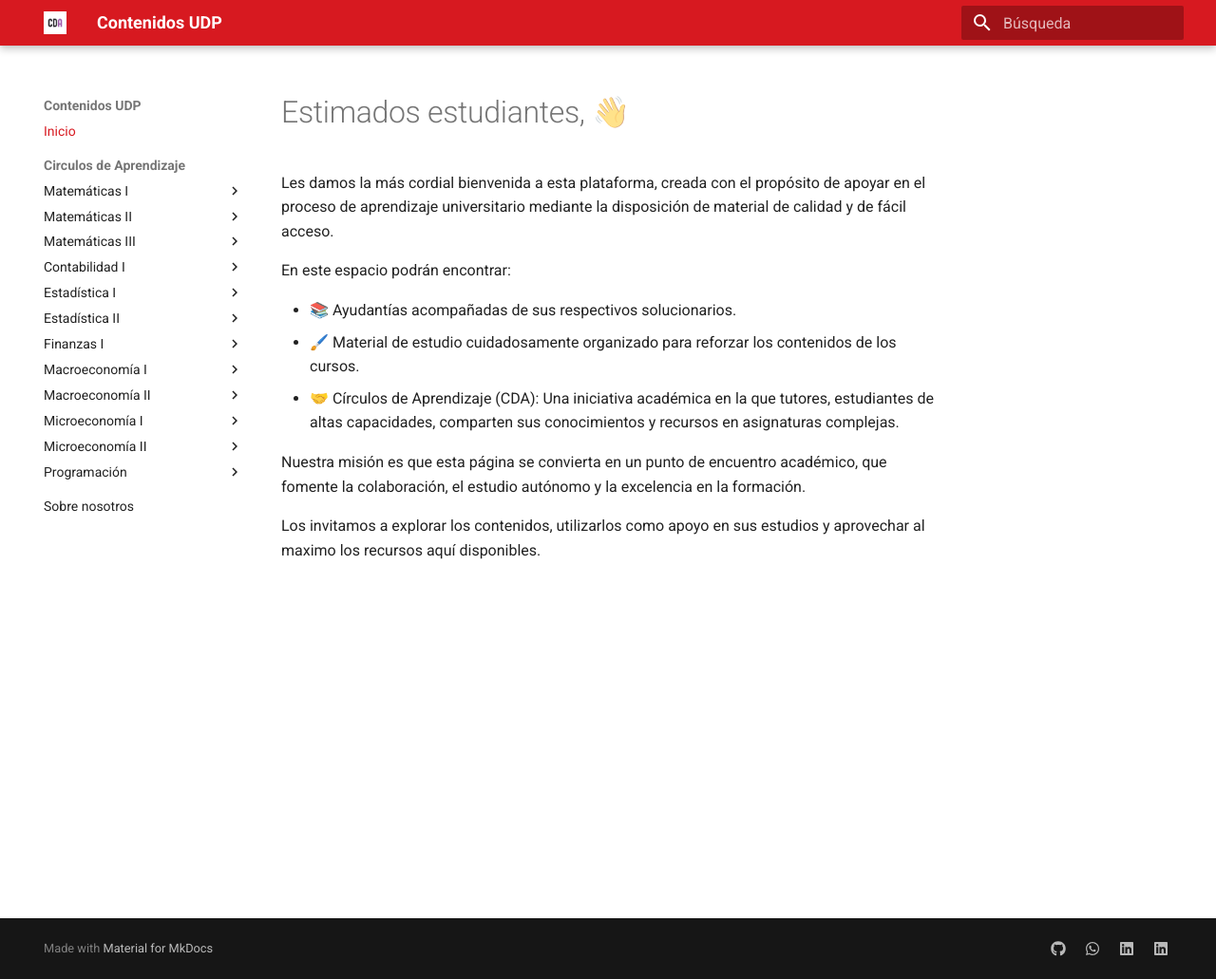
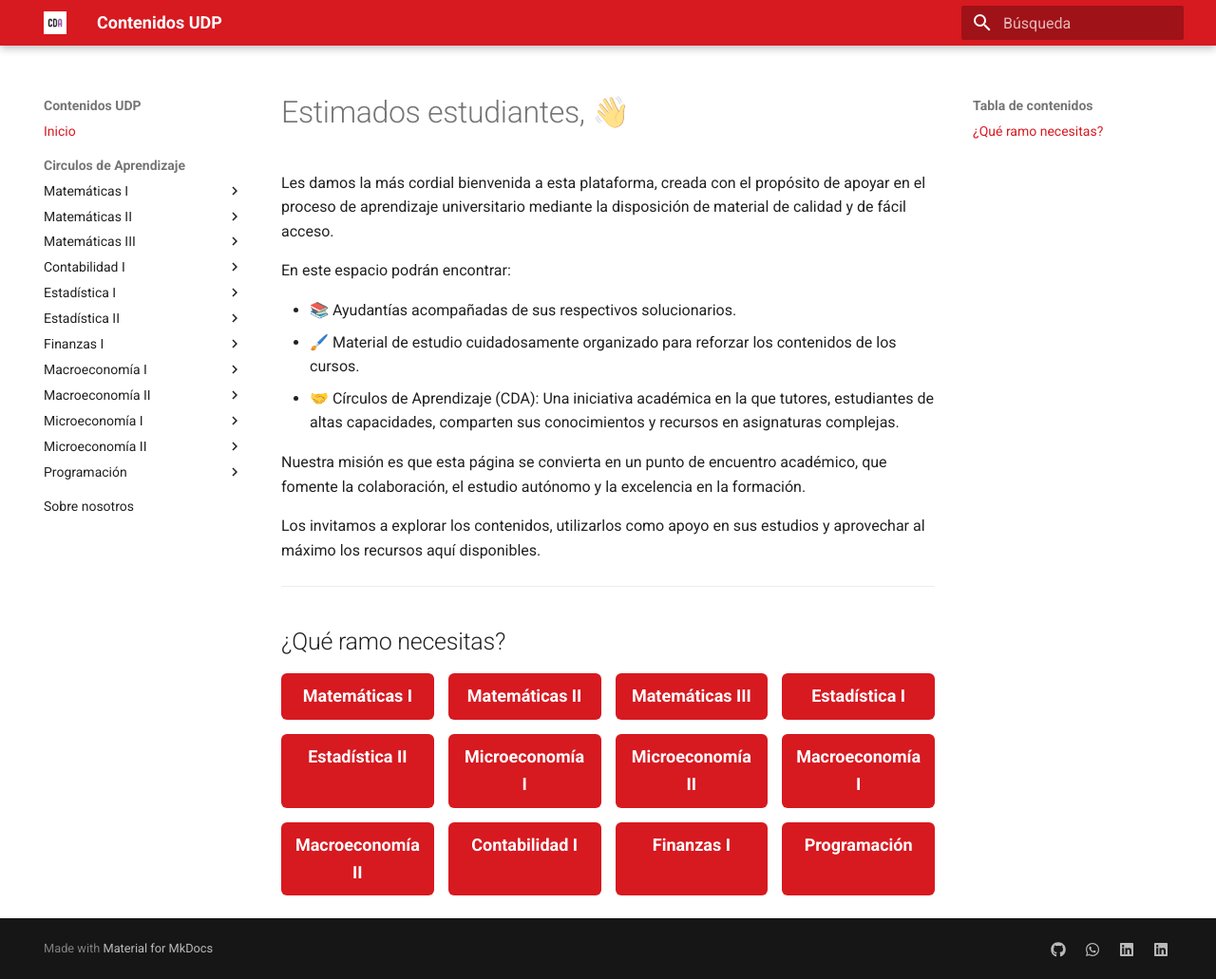
Before and after one commit to cda-fae/cda-fae, an MkDocs documentation site: the page built from docs/index.md, in a window 1280 px wide and 1031 px high. Shown: the whole window at 95% size. Built offline with MkDocs 1.6.1 and Material for MkDocs 9.7.7, drawn with Linux system fonts in a browser that asks for light colours.

Commit message:
feat(home): add subject quick-links grid to landing page
Students can now jump directly to any subject from the home page
instead of having to navigate through the sidebar.

Co-Authored-By: Claude Sonnet 4.6 <noreply@anthropic.com>

```diff
--- a/docs/index.md
+++ b/docs/index.md
@@ -12,4 +12,23 @@ En este espacio podrán encontrar:
 
 Nuestra misión es que esta página se convierta en un punto de encuentro académico, que fomente la colaboración, el estudio autónomo y la excelencia en la formación.
 
-Los invitamos a explorar los contenidos, utilizarlos como apoyo en sus estudios y aprovechar al maximo los recursos aquí disponibles.
+Los invitamos a explorar los contenidos, utilizarlos como apoyo en sus estudios y aprovechar al máximo los recursos aquí disponibles.
+
+---
+
+## ¿Qué ramo necesitas?
+
+<div style="display:grid;grid-template-columns:repeat(auto-fill,minmax(160px,1fr));gap:0.75rem;margin-top:0.5rem;">
+  <a href="tutorias/matematicas-1/tutores/tutor1/" style="display:block;background:#D71920;color:#fff;padding:10px 14px;border-radius:6px;text-decoration:none;font-weight:600;font-size:0.9rem;text-align:center;">Matemáticas I</a>
+  <a href="tutorias/matematicas-2/tutores/tutor1/" style="display:block;background:#D71920;color:#fff;padding:10px 14px;border-radius:6px;text-decoration:none;font-weight:600;font-size:0.9rem;text-align:center;">Matemáticas II</a>
+  <a href="tutorias/matematicas-3/tutores/tutor1/" style="display:block;background:#D71920;color:#fff;padding:10px 14px;border-radius:6px;text-decoration:none;font-weight:600;font-size:0.9rem;text-align:center;">Matemáticas III</a>
+  <a href="tutorias/estadistica-1/tutores/tutor1/" style="display:block;background:#D71920;color:#fff;padding:10px 14px;border-radius:6px;text-decoration:none;font-weight:600;font-size:0.9rem;text-align:center;">Estadística I</a>
+  <a href="tutorias/estadistica-2/tutores/tutor1/" style="display:block;background:#D71920;color:#fff;padding:10px 14px;border-radius:6px;text-decoration:none;font-weight:600;font-size:0.9rem;text-align:center;">Estadística II</a>
+  <a href="tutorias/microeconomia-1/tutores/tutor1/" style="display:block;background:#D71920;color:#fff;padding:10px 14px;border-radius:6px;text-decoration:none;font-weight:600;font-size:0.9rem;text-align:center;">Microeconomía I</a>
+  <a href="tutorias/microeconomia-2/tutores/tutor1/" style="display:block;background:#D71920;color:#fff;padding:10px 14px;border-radius:6px;text-decoration:none;font-weight:600;font-size:0.9rem;text-align:center;">Microeconomía II</a>
+  <a href="tutorias/macroeconomia-1/tutores/tutor3/" style="display:block;background:#D71920;color:#fff;padding:10px 14px;border-radius:6px;text-decoration:none;font-weight:600;font-size:0.9rem;text-align:center;">Macroeconomía I</a>
+  <a href="tutorias/macroeconomia-2/tutores/tutor3/" style="display:block;background:#D71920;color:#fff;padding:10px 14px;border-radius:6px;text-decoration:none;font-weight:600;font-size:0.9rem;text-align:center;">Macroeconomía II</a>
+  <a href="tutorias/contabilidad-1/tutores/tutor1/" style="display:block;background:#D71920;color:#fff;padding:10px 14px;border-radius:6px;text-decoration:none;font-weight:600;font-size:0.9rem;text-align:center;">Contabilidad I</a>
+  <a href="tutorias/finanzas-1/tutores/tutor1/" style="display:block;background:#D71920;color:#fff;padding:10px 14px;border-radius:6px;text-decoration:none;font-weight:600;font-size:0.9rem;text-align:center;">Finanzas I</a>
+  <a href="tutorias/programacion/tutores/tutor1/" style="display:block;background:#D71920;color:#fff;padding:10px 14px;border-radius:6px;text-decoration:none;font-weight:600;font-size:0.9rem;text-align:center;">Programación</a>
+</div>
```
